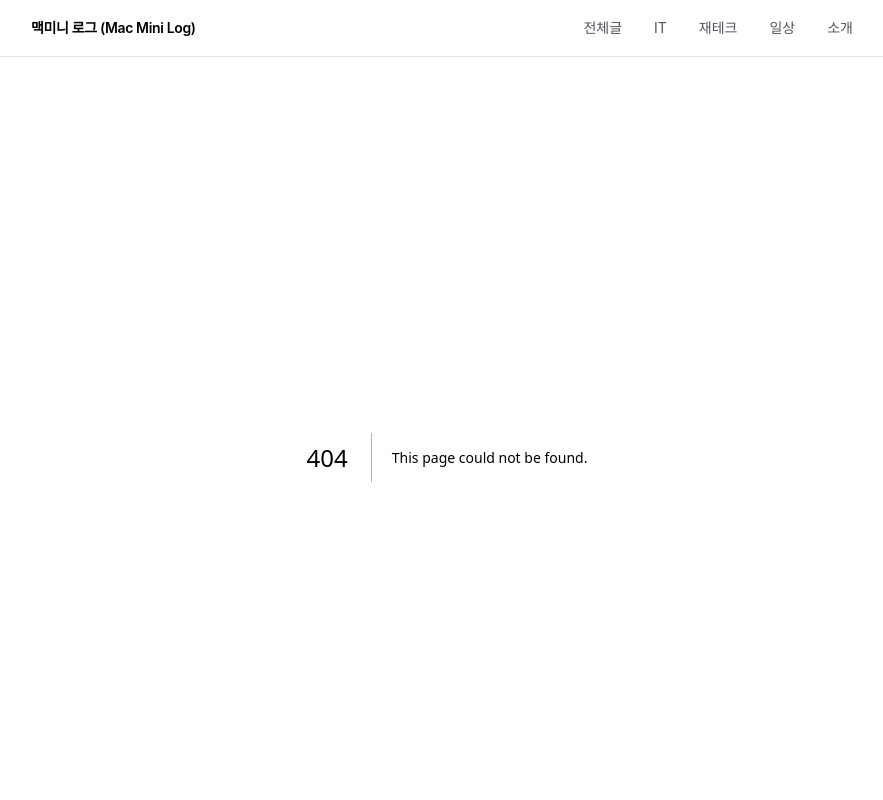
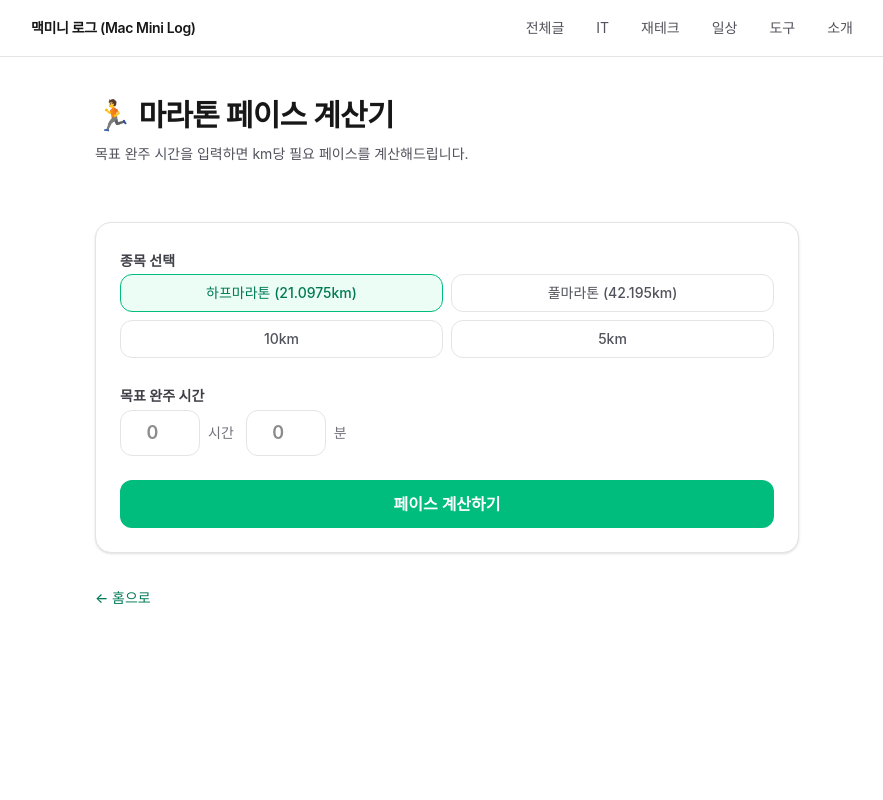
Before and after one commit to everymove-su/mac-mini-log, a Next.js app: page /tools/pace-calculator in a window 1280 px wide. Before the commit this address had no page. Shown: the top 800 px of the page, without its empty margins (193-1076 px from the left). Built offline with nearby package versions, Linux system fonts and the light colour scheme.

Commit message:
마라톤 페이스 계산기 추가

```diff
--- a/src/app/layout.tsx
+++ b/src/app/layout.tsx
@@ -49,6 +49,7 @@ const NAV_ITEMS = [
   { href: "/categories/it", label: "IT" },
   { href: "/categories/finance", label: "재테크" },
   { href: "/categories/daily", label: "일상" },
+  { href: "/tools/pace-calculator", label: "도구" },
   { href: "/about", label: "소개" },
 ];
 
--- a/src/app/sitemap.ts
+++ b/src/app/sitemap.ts
@@ -27,6 +27,12 @@ export default function sitemap(): MetadataRoute.Sitemap {
       changeFrequency: "monthly",
       priority: 0.3,
     },
+    {
+      url: `${baseUrl}/tools/pace-calculator`,
+      lastModified: new Date(),
+      changeFrequency: "monthly",
+      priority: 0.6,
+    },
   ];
 
   const categoryRoutes: MetadataRoute.Sitemap = Object.keys(CATEGORIES).map(
--- /dev/null
+++ b/src/app/tools/pace-calculator/page.tsx
@@ -0,0 +1,155 @@
+"use client";
+
+import { useState } from "react";
+import type { Metadata } from "next";
+import Link from "next/link";
+
+export default function PaceCalculatorPage() {
+  const [hours, setHours] = useState("");
+  const [minutes, setMinutes] = useState("");
+  const [distance, setDistance] = useState("21.0975");
+  const [result, setResult] = useState<{
+    paceMin: number;
+    paceSec: number;
+    totalSeconds: number;
+  } | null>(null);
+
+  const calculate = () => {
+    const totalSeconds = (parseInt(hours || "0") * 3600) + (parseInt(minutes || "0") * 60);
+    const dist = parseFloat(distance);
+    if (!totalSeconds || !dist) return;
+    const paceSeconds = totalSeconds / dist;
+    const paceMin = Math.floor(paceSeconds / 60);
+    const paceSec = Math.round(paceSeconds % 60);
+    setResult({ paceMin, paceSec, totalSeconds });
+  };
+
+  const formatTime = (seconds: number) => {
+    const h = Math.floor(seconds / 3600);
+    const m = Math.floor((seconds % 3600) / 60);
+    const s = seconds % 60;
+    return `${h}시간 ${m}분 ${s}초`;
+  };
+
+  const DISTANCES = [
+    { label: "하프마라톤 (21.0975km)", value: "21.0975" },
+    { label: "풀마라톤 (42.195km)", value: "42.195" },
+    { label: "10km", value: "10" },
+    { label: "5km", value: "5" },
+  ];
+
+  return (
+    <div className="mx-auto flex min-h-screen w-full max-w-3xl flex-col gap-8 px-4 py-10 sm:px-6 lg:px-8">
+      <header className="space-y-2">
+        <h1 className="text-2xl font-semibold tracking-tight sm:text-3xl">
+          🏃 마라톤 페이스 계산기
+        </h1>
+        <p className="text-sm text-zinc-600">
+          목표 완주 시간을 입력하면 km당 필요 페이스를 계산해드립니다.
+        </p>
+      </header>
+
+      <div className="rounded-2xl border border-zinc-200 bg-white p-6 shadow-sm space-y-6">
+
+        {/* 거리 선택 */}
+        <div className="space-y-2">
+          <label className="text-sm font-semibold text-zinc-700">종목 선택</label>
+          <div className="grid grid-cols-2 gap-2">
+            {DISTANCES.map((d) => (
+              <button
+                key={d.value}
+                onClick={() => setDistance(d.value)}
+                className={`rounded-xl border px-3 py-2 text-sm font-medium transition ${
+                  distance === d.value
+                    ? "border-emerald-500 bg-emerald-50 text-emerald-700"
+                    : "border-zinc-200 bg-white text-zinc-600 hover:border-zinc-300"
+                }`}
+              >
+                {d.label}
+              </button>
+            ))}
+          </div>
+        </div>
+
+        {/* 목표 시간 입력 */}
+        <div className="space-y-2">
+          <label className="text-sm font-semibold text-zinc-700">목표 완주 시간</label>
+          <div className="flex items-center gap-3">
+            <div className="flex items-center gap-2">
+              <input
+                type="number"
+                placeholder="0"
+                value={hours}
+                onChange={(e) => setHours(e.target.value)}
+                className="w-20 rounded-xl border border-zinc-200 px-3 py-2 text-center text-lg font-semibold focus:border-emerald-400 focus:outline-none"
+                min="0"
+                max="24"
+              />
+              <span className="text-sm text-zinc-500">시간</span>
+            </div>
+            <div className="flex items-center gap-2">
+              <input
+                type="number"
+                placeholder="0"
+                value={minutes}
+                onChange={(e) => setMinutes(e.target.value)}
+                className="w-20 rounded-xl border border-zinc-200 px-3 py-2 text-center text-lg font-semibold focus:border-emerald-400 focus:outline-none"
+                min="0"
+                max="59"
+              />
+              <span className="text-sm text-zinc-500">분</span>
+            </div>
+          </div>
+        </div>
+
+        {/* 계산 버튼 */}
+        <button
+          onClick={calculate}
+          className="w-full rounded-xl bg-emerald-500 px-4 py-3 text-base font-semibold text-white transition hover:bg-emerald-600"
+        >
+          페이스 계산하기
+        </button>
+
+        {/* 결과 */}
+        {result && (
+          <div className="rounded-xl bg-emerald-50 border border-emerald-200 p-5 space-y-3">
+            <p className="text-sm font-semibold text-emerald-700">계산 결과</p>
+            <div className="text-center space-y-2">
+              <p className="text-4xl font-extrabold text-emerald-600">
+                {result.paceMin}분 {result.paceSec}초
+                <span className="text-lg font-medium text-emerald-500"> / km</span>
+              </p>
+              <p className="text-sm text-zinc-500">
+                목표 시간: {formatTime(result.totalSeconds)}
+              </p>
+            </div>
+            {/* 참고 페이스 */}
+            <div className="border-t border-emerald-200 pt-3 space-y-1">
+              <p className="text-xs font-semibold text-zinc-500">페이스 참고</p>
+              <div className="grid grid-cols-3 gap-2 text-center text-xs">
+                <div className="rounded-lg bg-white border border-emerald-100 p-2">
+                  <p className="font-bold text-zinc-700">느리게</p>
+                  <p className="text-zinc-500">{result.paceMin + 1}분대</p>
+                </div>
+                <div className="rounded-lg bg-emerald-100 border border-emerald-300 p-2">
+                  <p className="font-bold text-emerald-700">목표</p>
+                  <p className="text-emerald-600">{result.paceMin}분 {result.paceSec}초</p>
+                </div>
+                <div className="rounded-lg bg-white border border-emerald-100 p-2">
+                  <p className="font-bold text-zinc-700">빠르게</p>
+                  <p className="text-zinc-500">{result.paceMin - 1}분대</p>
+                </div>
+              </div>
+            </div>
+          </div>
+        )}
+      </div>
+
+      <p className="text-sm text-zinc-500">
+        <Link href="/" className="font-medium text-emerald-700 hover:text-emerald-800">
+          ← 홈으로
+        </Link>
+      </p>
+    </div>
+  );
+}
```
